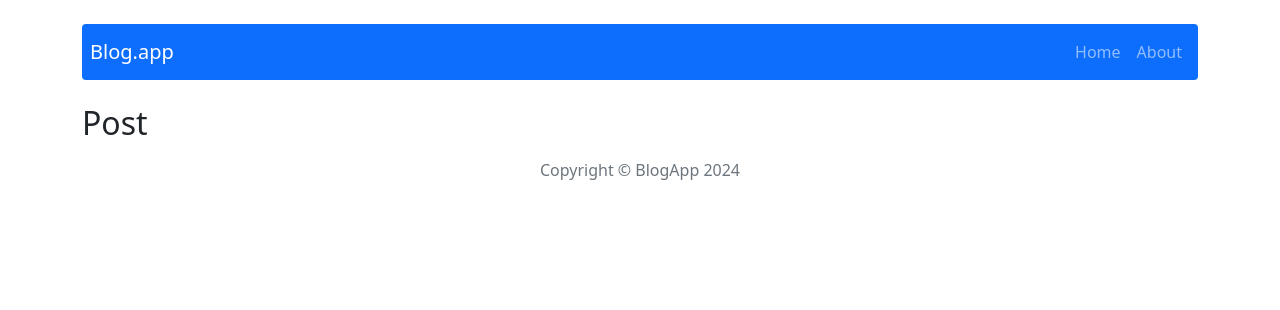
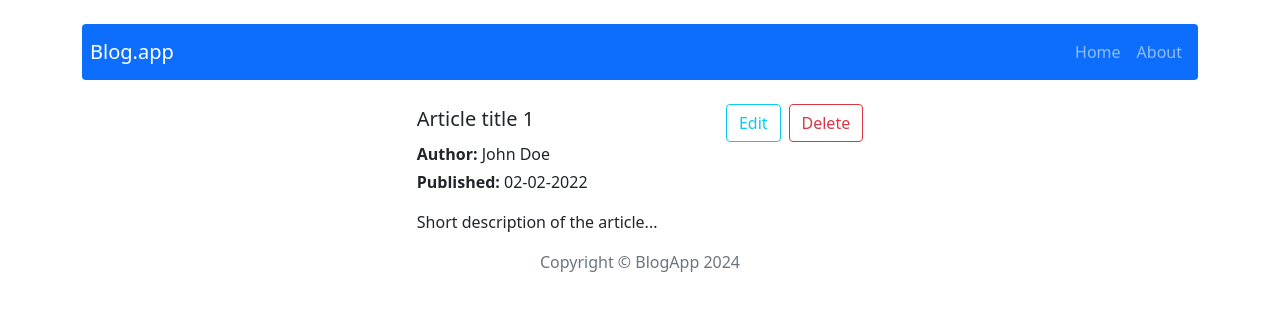
Before and after one commit to wojciechdlugosz/crud-blog-react-app, a React (Create React App) app: page /post/1 in a window 1280 px wide. Shown: the top 310 px of the page. Built offline with nearby package versions, Linux system fonts and the light colour scheme.

Commit message:
Add single post view

```diff
--- a/src/App.js
+++ b/src/App.js
@@ -17,9 +17,9 @@ const App = () => {
         <Header />
         <Routes>
           <Route path="/" element={<Home />} />
-          <Route path="/post/:id" element={<Post />} />
+          <Route path="/post/:postId" element={<Post />} />
           <Route path="/post/add" element={<PostAdd />} />
-          <Route path="/post/edit/:id" element={<PostEdit />} />
+          <Route path="/post/edit/:postId" element={<PostEdit />} />
           <Route path="/about" element={<About />} />
           <Route path="*" element={<NotFound />} />
         </Routes>
--- a/src/components/features/PostBox/PostBox.js
+++ b/src/components/features/PostBox/PostBox.js
@@ -13,14 +13,14 @@ const PostBox = () => {
 
     return (
         <Row className="mx-1" xs={1} sm={2} md={3}>
-        {posts.map((post) => (
-            <Card key={post.id}>
+        {posts.map(({ id, title, author, publishedDate, shortDescription }) => (
+            <Card key={id}>
                 <Card.Body>
-                    <Card.Title className="mb-3">{post.title}</Card.Title>
-                    <Card.Text className="mb-1"><b>Author: </b>{post.author}</Card.Text>
-                    <Card.Text><b>Published: </b>{post.publishedDate}</Card.Text>
-                    <Card.Text>{post.shortDescription}</Card.Text>
-                    <Link to={`/post/${post.id}`}>
+                    <Card.Title className="mb-3">{title}</Card.Title>
+                    <Card.Text className="mb-1"><b>Author: </b>{author}</Card.Text>
+                    <Card.Text><b>Published: </b>{publishedDate}</Card.Text>
+                    <Card.Text>{shortDescription}</Card.Text>
+                    <Link to={`/post/${id}`}>
                         <Button variant="primary">Read more</Button>
                     </Link>
                 </Card.Body>
--- a/src/components/pages/Post/Post.js
+++ b/src/components/pages/Post/Post.js
@@ -1,6 +1,35 @@
+import { getPostById } from "../../../redux/postsRedux";
+import { useParams, Navigate } from "react-router-dom";
+import { useSelector } from "react-redux";
+import { Link } from 'react-router-dom';
+
+import Card from 'react-bootstrap/Card';
+import Button from 'react-bootstrap/Button';
+
 const Post = () => {
+    const { postId } = useParams();
+    const postData = useSelector((state) => getPostById(state, postId));
+
+    const { title, id, author, publishedDate, shortDescription } = postData;
+
+    if(!postData) return <Navigate to="/" />
     return (
-        <h2>Post</h2>
+        <Card className="border-0 mx-auto" style={{ maxWidth: '40%' }}>
+            <div className="d-flex justify-content-between align-items-center">
+                <Card.Title>{title}</Card.Title>
+                <div>
+                    <Link to={`/post/edit/${id}`}>
+                        <Button variant="outline-info" className="mx-2">Edit</Button>
+                    </Link>
+                    <Link>
+                        <Button variant="outline-danger">Delete</Button>
+                    </Link>
+                </div>
+            </div>
+            <Card.Text className="mb-1"><b>Author: </b>{author}</Card.Text>
+            <Card.Text><b>Published: </b>{publishedDate}</Card.Text>
+            <Card.Text>{shortDescription}</Card.Text>
+        </Card>
     );
 };
 
--- a/src/redux/postsRedux.js
+++ b/src/redux/postsRedux.js
@@ -1,5 +1,6 @@
 //selectors
 export const getAllPosts = ({ posts }) => posts;
+export const getPostById = ({ posts }, postId) => posts.find((post) => post.id == postId);
 
 // actions
 const createActionName = actionName => `app/posts/${actionName}`;
```
